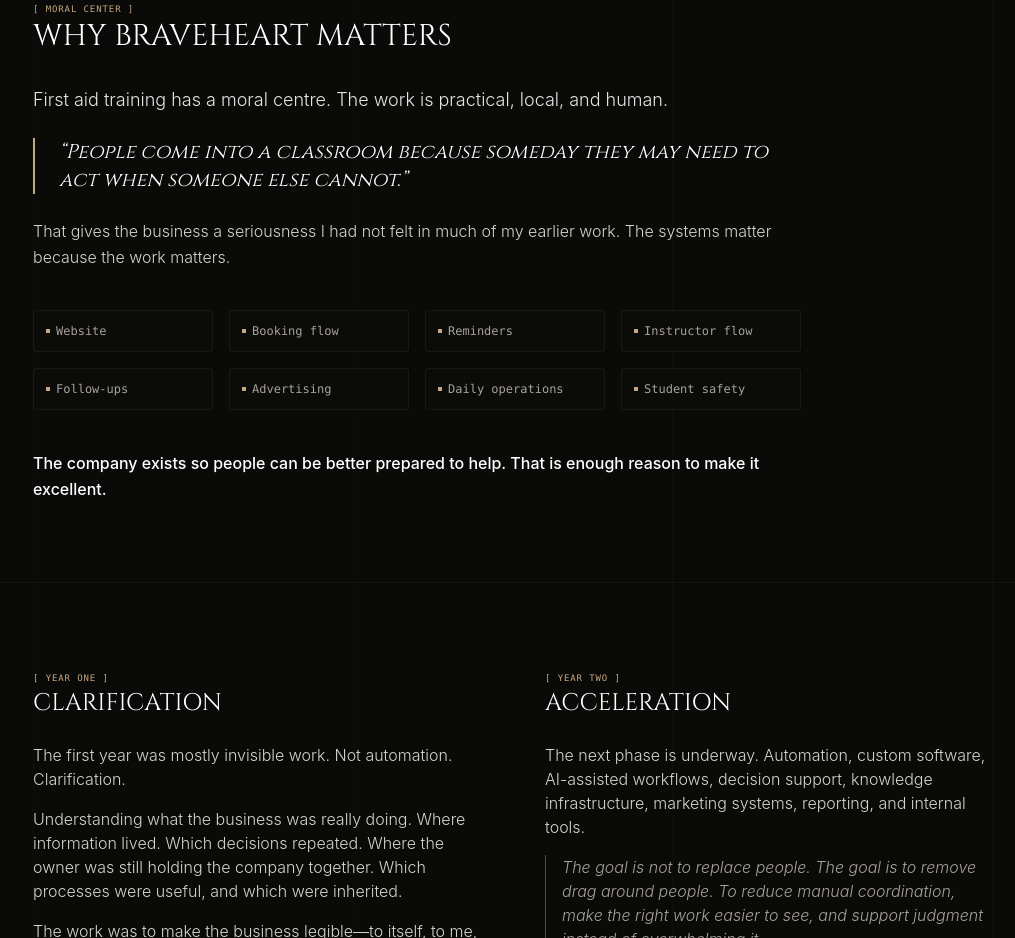
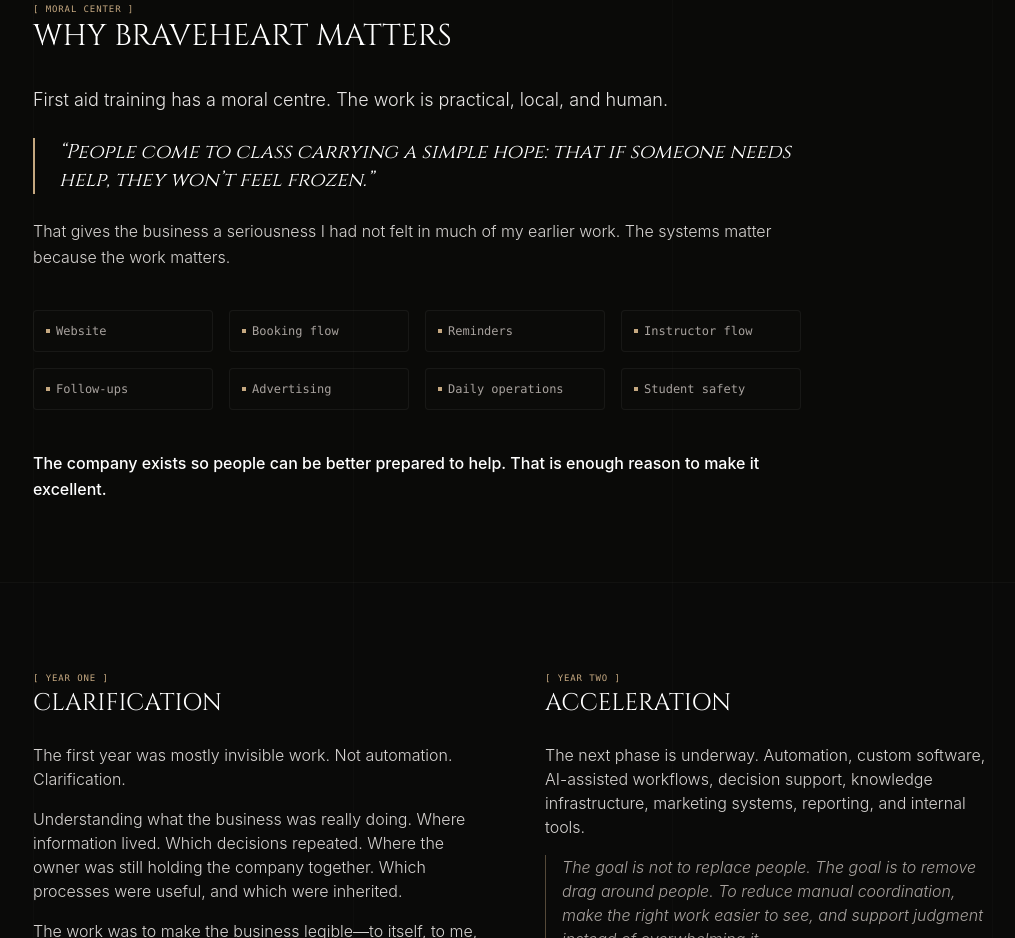
Before and after one commit to ee-prog/castson-site, a Next.js app: page /braveheart in a window 1280 px wide. Shown: the part 1200-2138 px from the top of the page, without its empty margins (127-1142 px from the left). Built offline with nearby package versions, Linux system fonts and the light colour scheme.

Commit message:
Update BraveHeart classroom hope quote

```diff
--- a/src/app/braveheart/page.tsx
+++ b/src/app/braveheart/page.tsx
@@ -135,7 +135,7 @@
               </p>
 
               <blockquote className="border-l-2 border-emerald-400 pl-6 my-6 italic text-white font-display text-xl">
-                &ldquo;People come into a classroom because someday they may need to act when someone else cannot.&rdquo;
+                &ldquo;People come to class carrying a simple hope: that if someone needs help, they won’t feel frozen.&rdquo;
               </blockquote>
 
               <p>
```
